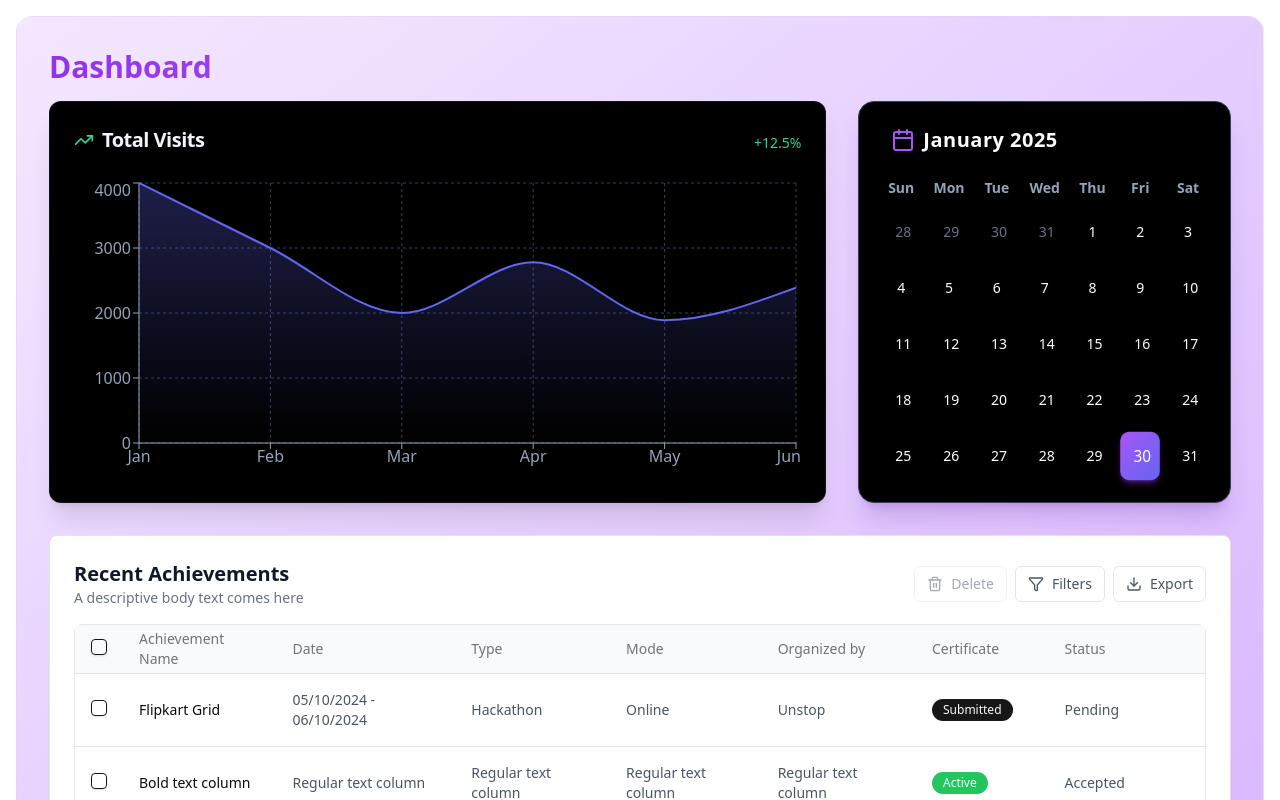
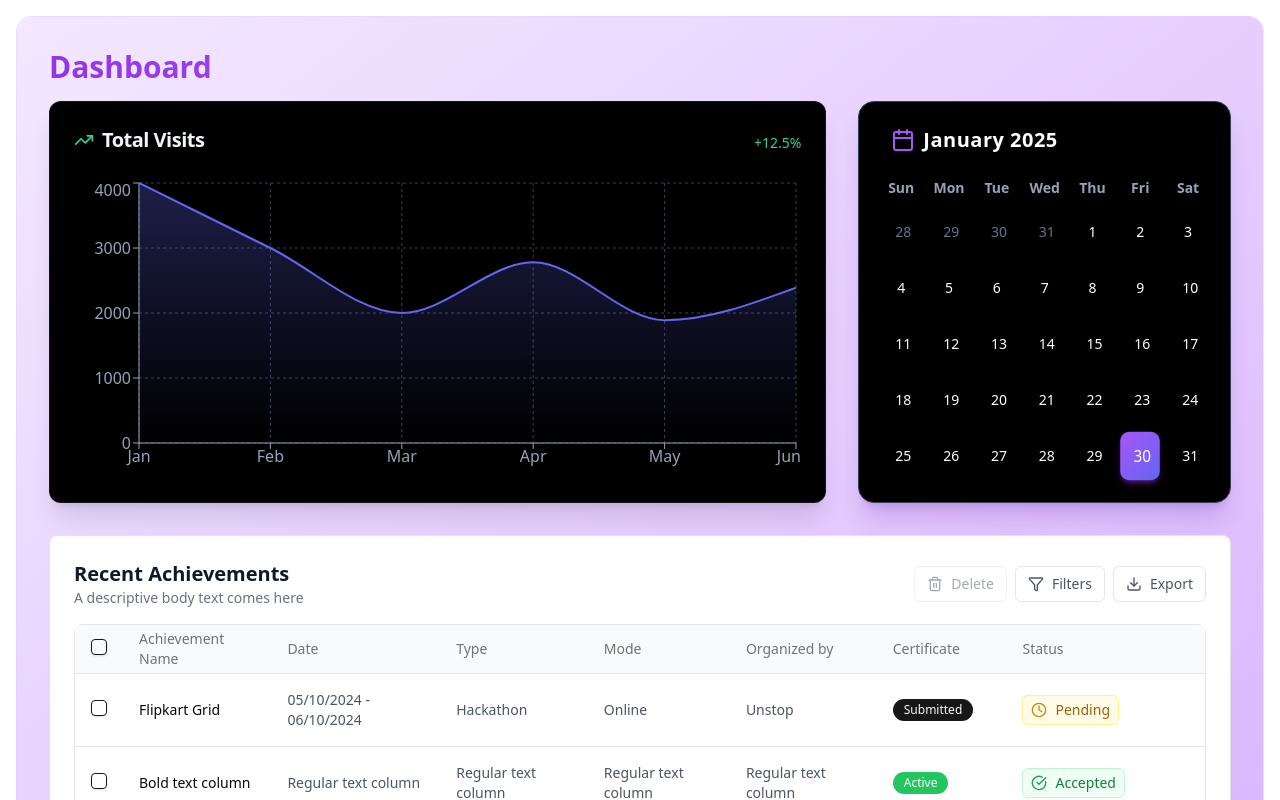
Before and after one commit to RyBhrdwj/Achievement-Management-Frontend, a React (Vite) app in the folder client/: page /dashboard in a window 1280 px wide. Shown: the top 800 px of the page. Built offline with nearby package versions, Linux system fonts and the light colour scheme.

Commit message:
icons added alongside status

```diff
--- a/client/src/dashboard/_components/RecentAchievements.tsx
+++ b/client/src/dashboard/_components/RecentAchievements.tsx
@@ -9,7 +9,7 @@ import {
 } from "@/components/ui/table";
 import { Checkbox } from "@/components/ui/checkbox";
 import { Button } from "@/components/ui/button";
-import { MoreVertical, Filter, Trash2, Download } from 'lucide-react';
+import { MoreVertical, Filter, Trash2, Download, Calendar, Clock, User, CheckCircle, XCircle } from 'lucide-react';
 import { Badge } from "@/components/ui/badge";
 import {
   Dialog,
@@ -28,6 +28,31 @@ import {
 import { Input } from "@/components/ui/input";
 import { Label } from "@/components/ui/label";
 import * as XLSX from 'xlsx';
+
+const getStatusStyles = (status: string) => {
+  switch(status.toLowerCase()) {
+    case 'pending':
+      return {
+        icon: <Clock className="h-4 w-4 mr-2 text-yellow-600" />,
+        textClass: "bg-yellow-50 text-yellow-700 border border-yellow-200 px-2 py-1 rounded-md inline-flex items-center",
+      };
+    case 'accepted':
+      return {
+        icon: <CheckCircle className="h-4 w-4 mr-2 text-green-600" />,
+        textClass: "bg-green-50 text-green-700 border border-green-200 px-2 py-1 rounded-md inline-flex items-center",
+      };
+    case 'rejected':
+      return {
+        icon: <XCircle className="h-4 w-4 mr-2 text-red-600" />,
+        textClass: "bg-red-50 text-red-700 border border-red-200 px-2 py-1 rounded-md inline-flex items-center",
+      };
+    default:
+      return {
+        icon: null,
+        textClass: "px-2 py-1 rounded-md inline-flex items-center",
+      };
+  }
+};
 
 interface Achievement {
   id: number;
@@ -378,7 +403,17 @@ export function RecentAchievements() {
                     </Badge>
 
                   </TableCell>
-                  <TableCell className="text-gray-600">{achievement.status}</TableCell>
+                  <TableCell className="text-gray-600">
+                    {(() => {
+                      const { icon, textClass } = getStatusStyles(achievement.status);
+                      return (
+                        <span className={textClass}>
+                          {icon}
+                          {achievement.status}
+                        </span>
+                      );
+                    })()}
+                  </TableCell>
                   <TableCell>
                     <Button variant="ghost"  className="h-8 w-8">
                       <MoreVertical className="h-4 w-4" />
```
